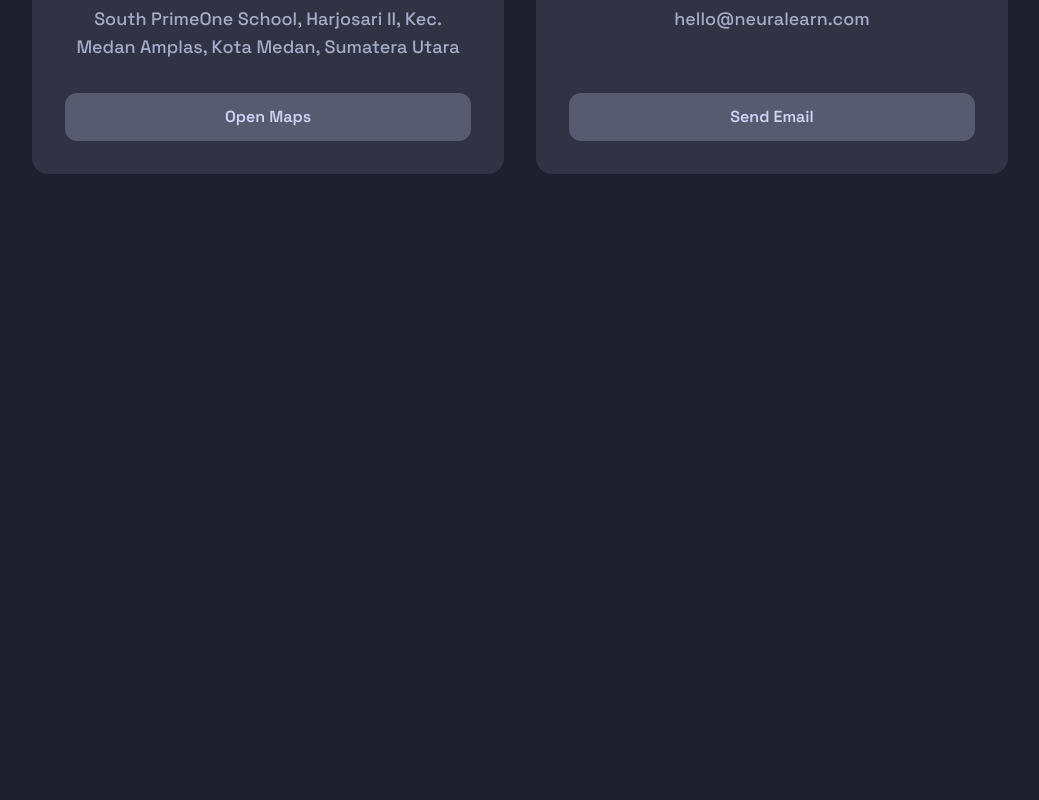
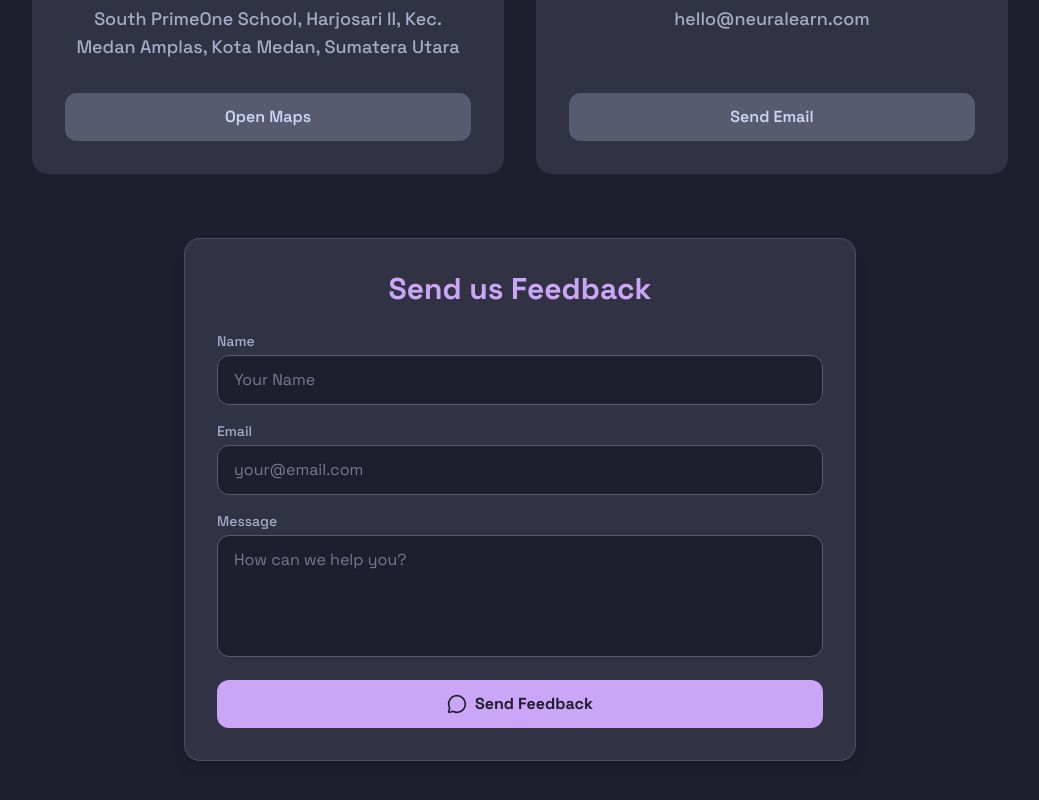
Before and after one commit to ScholaMates/NeuraLearn-Website, a Next.js app: page /contact in a window 1280 px wide. Shown: the part 436-1236 px from the top of the page, without its empty margins (120-1159 px from the left). Before the commit the page ends 800 px from the top, so only its background shows below. Built offline with nearby package versions, Linux system fonts and the light colour scheme; no server answers.

Commit message:
Update page.tsx

```diff
--- a/src/app/contact/page.tsx
+++ b/src/app/contact/page.tsx
@@ -1,11 +1,19 @@
 "use client";
 
-import { useEffect, useRef } from 'react';
+import { useEffect, useRef, useState } from 'react';
 import { animate, stagger } from 'animejs';
-import { Phone, Mail, MapPin, MessageCircle } from 'lucide-react';
+import { Phone, Mail, MapPin, MessageCircle, RefreshCw } from 'lucide-react';
+import { toast } from 'sonner';
 
 export default function Contact() {
     const headerRef = useRef<HTMLDivElement>(null);
+    const formRef = useRef<HTMLFormElement>(null);
+    const [isLoading, setIsLoading] = useState(false);
+    const [formData, setFormData] = useState({
+        name: '',
+        email: '',
+        message: ''
+    });
 
     useEffect(() => {
         // Header Animation
@@ -37,6 +45,20 @@ export default function Contact() {
                 }
             );
         }
+
+        // Form Animation
+        if (formRef.current) {
+            animate(
+                formRef.current,
+                {
+                    opacity: [0, 1],
+                    translateY: [50, 0],
+                    duration: 800,
+                    delay: 600,
+                    easing: 'easeOutExpo'
+                }
+            );
+        }
     }, []);
 
     const contacts = [
@@ -58,6 +80,31 @@ export default function Contact() {
         }
     ];
 
+    const handleSubmit = async (e: React.FormEvent) => {
+        e.preventDefault();
+        setIsLoading(true);
+
+        try {
+            const response = await fetch('/api/feedback', {
+                method: 'POST',
+                headers: { 'Content-Type': 'application/json' },
+                body: JSON.stringify(formData)
+            });
+
+            if (response.ok) {
+                toast.success('Feedback sent successfully!');
+                setFormData({ name: '', email: '', message: '' });
+            } else {
+                toast.error('Failed to send feedback. Please try again.');
+            }
+        } catch (error) {
+            console.error('Submission error:', error);
+            toast.error('An error occurred. Please try again.');
+        } finally {
+            setIsLoading(false);
+        }
+    };
+
     return (
         <div className="min-h-screen bg-mocha-base text-mocha-text pt-24 pb-16 font-space">
             <div className="container mx-auto px-6 max-w-5xl">
@@ -72,7 +119,7 @@ export default function Contact() {
                 </div>
 
                 {/* Contact Grid */}
-                <div className="grid gap-8 md:grid-cols-2">
+                <div className="grid gap-8 md:grid-cols-2 mb-16">
                     {contacts.map((contact, index) => (
                         <div
                             key={index}
@@ -101,6 +148,76 @@ export default function Contact() {
                         </div>
                     ))}
                 </div>
+
+                {/* Feedback Form */}
+                <div className="mx-auto max-w-2xl">
+                    <form
+                        ref={formRef}
+                        onSubmit={handleSubmit}
+                        className="rounded-2xl bg-mocha-surface0 p-8 border border-mocha-mauve/20 shadow-lg opacity-0"
+                    >
+                        <h2 className="text-3xl font-bold mb-6 text-center text-mocha-mauve">Send us Feedback</h2>
+
+                        <div className="space-y-4">
+                            <div>
+                                <label htmlFor="name" className="block text-sm font-medium text-mocha-subtext0 mb-1">Name</label>
+                                <input
+                                    type="text"
+                                    id="name"
+                                    required
+                                    value={formData.name}
+                                    onChange={(e) => setFormData({ ...formData, name: e.target.value })}
+                                    className="w-full rounded-xl bg-mocha-base border border-mocha-surface2 px-4 py-3 text-mocha-text focus:border-mocha-mauve focus:ring-1 focus:ring-mocha-mauve transition-all"
+                                    placeholder="Your Name"
+                                />
+                            </div>
+
+                            <div>
+                                <label htmlFor="email" className="block text-sm font-medium text-mocha-subtext0 mb-1">Email</label>
+                                <input
+                                    type="email"
+                                    id="email"
+                                    required
+                                    value={formData.email}
+                                    onChange={(e) => setFormData({ ...formData, email: e.target.value })}
+                                    className="w-full rounded-xl bg-mocha-base border border-mocha-surface2 px-4 py-3 text-mocha-text focus:border-mocha-mauve focus:ring-1 focus:ring-mocha-mauve transition-all"
+                                    placeholder="your@email.com"
+                                />
+                            </div>
+
+                            <div>
+                                <label htmlFor="message" className="block text-sm font-medium text-mocha-subtext0 mb-1">Message</label>
+                                <textarea
+                                    id="message"
+                                    required
+                                    rows={4}
+                                    value={formData.message}
+                                    onChange={(e) => setFormData({ ...formData, message: e.target.value })}
+                                    className="w-full rounded-xl bg-mocha-base border border-mocha-surface2 px-4 py-3 text-mocha-text focus:border-mocha-mauve focus:ring-1 focus:ring-mocha-mauve transition-all resize-none"
+                                    placeholder="How can we help you?"
+                                />
+                            </div>
+
+                            <button
+                                type="submit"
+                                disabled={isLoading}
+                                className="w-full rounded-xl bg-mocha-mauve px-6 py-3 font-bold text-mocha-base transition-all hover:bg-mocha-pink hover:shadow-[0_0_15px_rgba(203,166,247,0.4)] disabled:opacity-70 disabled:cursor-not-allowed flex items-center justify-center gap-2"
+                            >
+                                {isLoading ? (
+                                    <>
+                                        <RefreshCw className="animate-spin h-5 w-5" />
+                                        Sending...
+                                    </>
+                                ) : (
+                                    <>
+                                        <MessageCircle className="h-5 w-5" />
+                                        Send Feedback
+                                    </>
+                                )}
+                            </button>
+                        </div>
+                    </form>
+                </div>
             </div>
         </div>
     );
```
